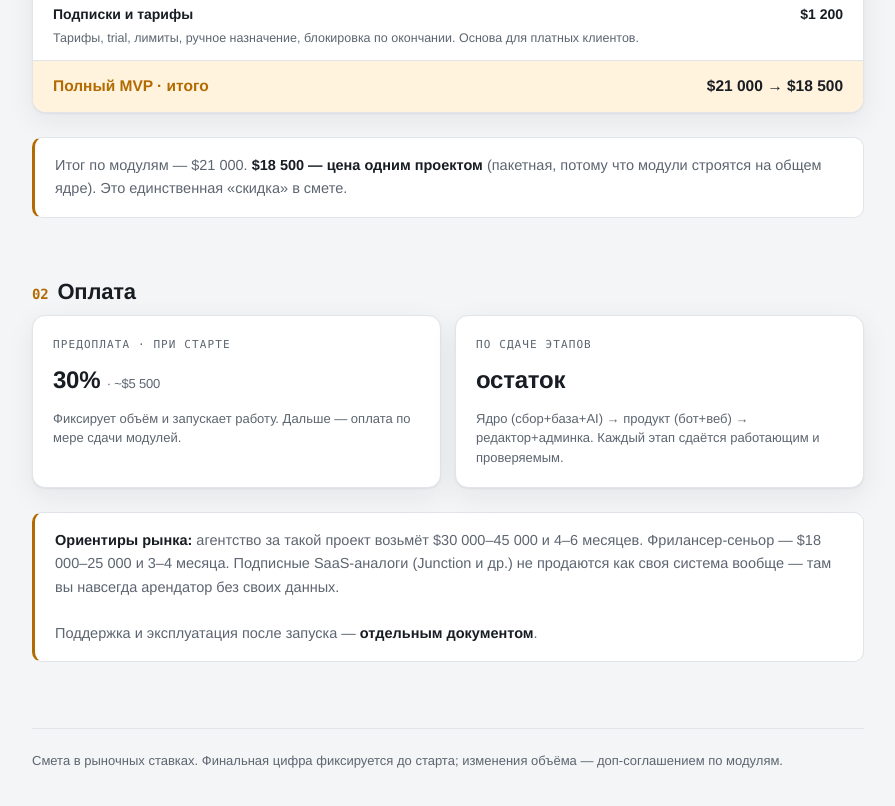
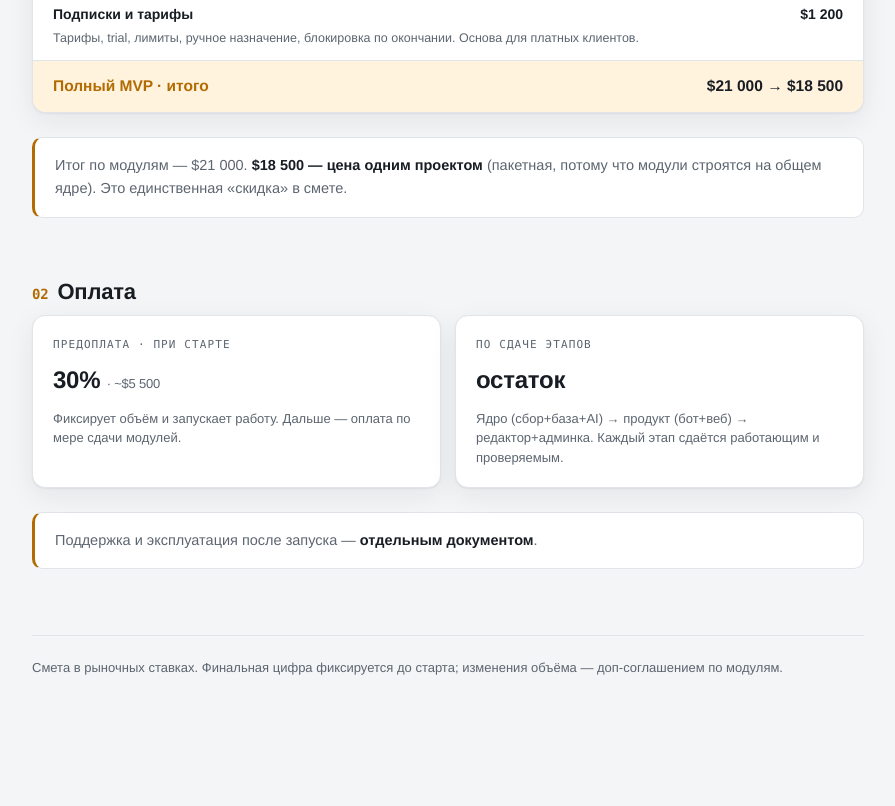
Before and after one commit to novimaxx/newsplatform, a plain HTML site: page mvp-cost.html in a window 1280 px wide. Shown: the part 1662-2468 px from the top of the page, without its empty margins (192-1087 px from the left). After the commit the page ends 2431 px from the top, so only its background shows below. Drawn offline with Linux system fonts and the light colour scheme.

Commit message:
смета: убрал блок рыночных ориентиров

```diff
--- a/mvp-cost.html
+++ b/mvp-cost.html
@@ -141,7 +141,7 @@
         <p>Ядро (сбор+база+AI) → продукт (бот+веб) → редактор+админка. Каждый этап сдаётся работающим и проверяемым.</p>
       </div>
     </div>
-    <div class="callout"><b>Ориентиры рынка:</b> агентство за такой проект возьмёт $30 000–45 000 и 4–6 месяцев. Фрилансер-сеньор — $18 000–25 000 и 3–4 месяца. Подписные SaaS-аналоги (Junction и др.) не продаются как своя система вообще — там вы навсегда арендатор без своих данных.<br><br>Поддержка и эксплуатация после запуска — <b>отдельным документом</b>.</div>
+    <div class="callout">Поддержка и эксплуатация после запуска — <b>отдельным документом</b>.</div>
   </section>
 
   <footer>
```
